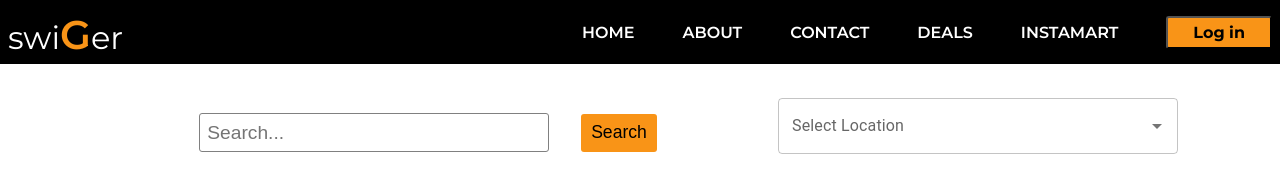
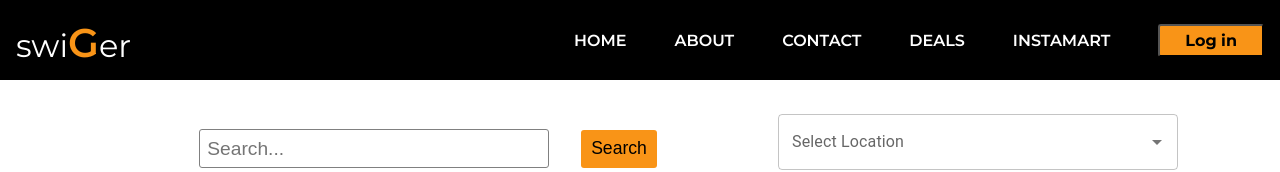
Before and after one commit to Ayush01015/SWIGGY-CLONE-React.js-, a React (Vite) app: page / in a window 1280 px wide. Shown: the top 172 px of the page. Built offline with nearby package versions, Linux system fonts and the light colour scheme; no server answers.

Commit message:
minor header updates

```diff
--- a/src/components/Header/Header.css
+++ b/src/components/Header/Header.css
@@ -1,9 +1,9 @@
-html{
-    overflow-x:hidden;
+html {
+  overflow-x: hidden;
   /* border:1px solid forestgreen; */
 }
-body{
-    overflow-x:hidden;
+body {
+  overflow-x: hidden;
   /* border:1px solid red */
 }
 
@@ -11,13 +11,13 @@ body{
   display: flex;
   justify-content: space-between;
   align-items: center;
-    padding: 0 0.5rem;
-    height: 4rem;
+  height: 5rem;
   width: 100%;
   background-color: black;
   text-align: center;
   font-family: "Montserrat", sans-serif;
   color: white;
+  padding: 0rem 1rem;
 }
 
 .navbar-list {
@@ -27,7 +27,7 @@ body{
   gap: 3rem;
   text-transform: uppercase;
 }
-.navbar-link{
+.navbar-link {
   cursor: pointer;
 }
 .navbar-link:link,
@@ -35,7 +35,7 @@ body{
   display: inline-block;
   text-transform: uppercase;
   text-decoration: none;
-  font-size: 1.rem;
+  font-size: 1rem;
   font-weight: 600;
   /* color: black; */
   /* color: white; */
@@ -60,17 +60,22 @@ body{
     Responsive Code
 =====================*/
 
-@media(max-width:980px){
-    .mobile-navbar-btn{
+@media (max-width: 980px) {
+  /* body{
+        overflow-x: hidden;
+    }
+    html{
+        overflow-x: hidden;
+    } */
+  .mobile-navbar-btn {
     display: block;
     z-index: 999;
     border: 2px solid #f99417;
-
   }
-    .header{
+  .header {
     /* position: relative; */
   }
-    .navbar{
+  .navbar {
     /* display: none; */
     width: 100%;
     height: 100vh;
@@ -88,17 +93,19 @@ body{
     visibility: hidden;
     pointer-events: none;
     z-index: 999;
+    /* overflow: hidden; */
+    /* overflow-x: hidden; */
     /* position: sticky; */
   }
-    .navbar-link{
+  .navbar-link {
     /* color: black;    */
     /* border: 1px solid red; */
     color: black;
     /* color: #000; */
   }
-    .navbar-list > li{
+  .navbar-list > li {
   }
-    .navbar-list{
+  .navbar-list {
     flex-direction: column;
     align-items: center;
     /* color: black; */
@@ -110,37 +117,21 @@ body{
     font-weight: 600;
     color: white;
   }
-
 }
 
-.active .navbar{
+.active .navbar {
   transform: translateX(0);
   opacity: 1;
   visibility: visible;
   pointer-events: auto;
 }
 
-.active
-.mobile-navbar-btn
-.icon-wrapper-menu{
+.active .mobile-navbar-btn .icon-wrapper-menu {
   display: none;
-
 }
-.active
-.mobile-navbar-btn
-.icon-wrapper-close{
+.active .mobile-navbar-btn .icon-wrapper-close {
   display: block;
 }
-
-/* ==================
-        old css
-=====================*/
-
-
-
-
-
-
 
 .log-btn {
   font-size: 1rem;
@@ -153,15 +144,8 @@ body{
   cursor: pointer;
 }
 
-
 .logger {
   display: flex;
   flex-direction: row;
   justify-content: space-between;
 }
-
-/*
-    ==================
-        Locator CSS
-    ==================
-*/
--- a/src/components/Header/Header.js
+++ b/src/components/Header/Header.js
@@ -20,6 +20,7 @@ const Header = () => {
           fontSize: "2rem",
           color: "white",
           marginTop: "4px",
+
         }}
       >
         <Link to="/">
```
Lines whose indentation alone changed are shown as unchanged.
